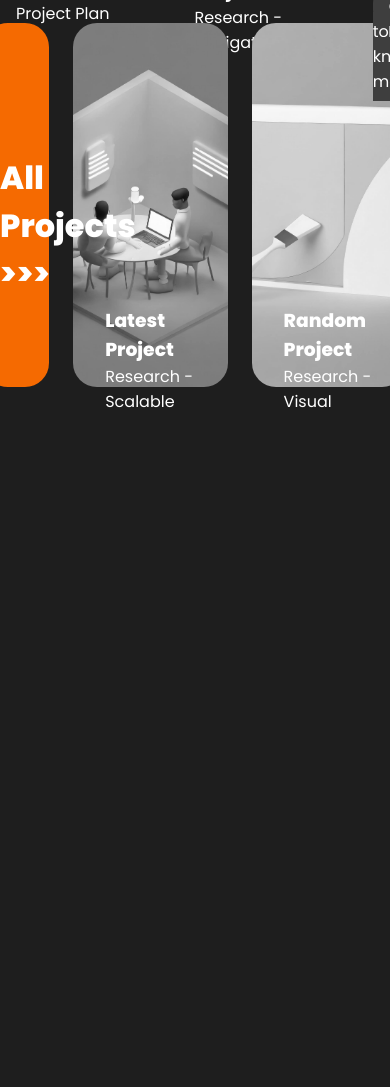
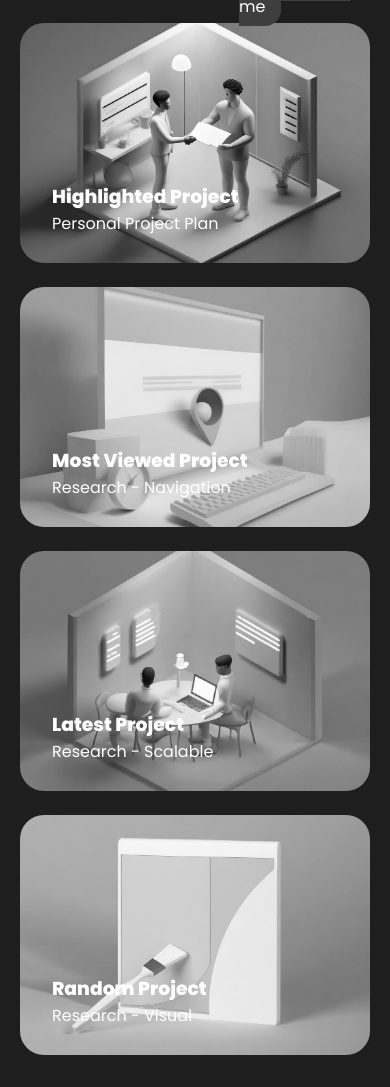
Before and after one commit to julienverheijen/Portfolio_S6, a PHP site: page / in a window 390 px wide; the page is wider, and only the part inside the window is pictured. Shown: the part 422-1509 px from the top of that part. Before the commit the page ends 830 px from the top of that part, so only its background shows below. Run offline with PHP 8.4, Linux system fonts and the light colour scheme.

Commit message:
Responsive changes

```diff
--- a/homepage.css
+++ b/homepage.css
@@ -1,3 +1,7 @@
+body{
+    margin: 2em 5em;
+}
+
 #project1 { grid-area: project1; }
 #project2 { grid-area: project2; }
 #project3 { grid-area: project3; }
@@ -99,3 +103,38 @@
 a:hover{
     text-decoration: none;
 }
+
+@media only screen and (max-width: 1250px) {
+    body{
+        margin: 2em 5em;
+    }
+
+    .home-container{
+        grid-template-areas:    "project1 project1 project1 readingGuide readingGuide"
+                                "project1 project1 project1 aboutMe aboutMe"
+                                "project2 project2 project2 aboutMe aboutMe"
+                                "allProjects allProjects project3 project3 project3"
+                                "allProjects allProjects project4 project4 project4";
+        grid-template-columns: 20% 20% 20% 20% 20%;
+        grid-template-rows: 4rem calc(20vh - 4rem) 20vh 20vh 20vh;
+        grid-gap: 1.5rem;
+    }
+  }
+
+@media only screen and (max-width: 800px) {
+    body{
+        margin: 2em;
+    }
+
+    .home-container{
+        grid-template-areas:    "allProjects readingGuide"
+                                "allProjects aboutMe"
+                                "project1 project1"
+                                "project2 project2"
+                                "project3 project3"
+                                "project4 project4";
+        grid-template-columns: 50% 50%;
+        grid-template-rows: 4rem calc(47vh - 6rem) 15rem 15rem 15rem 15rem;
+        grid-gap: 1.5rem;
+    }
+  }
--- a/projects.css
+++ b/projects.css
@@ -24,7 +24,7 @@
             flex-direction: column;
     -ms-flex-pack: distribute;
         justify-content: start;
-    width: 370px;
+    width: 20rem;
     height: auto;
     -webkit-transition: all 0.2s ease;
     transition: all 0.2s ease;
@@ -91,7 +91,7 @@
 }
 
 .top__img {
-    height: 27rem;
+    height: 20rem;
     overflow: hidden;
     -webkit-transition: height 0.5s;
     transition: height 0.5s;
--- a/styles.css
+++ b/styles.css
@@ -31,7 +31,7 @@ html {
 body{
     background-color: var(--black);
     color: var(--white);
-    margin: 2rem;
+    margin: 2em 2em;
 }
 
 .mainNav{
@@ -144,7 +144,7 @@ img{
 
 @media screen and (min-width: 1280px) {
     .maxViewWidth {
-      width: 1250px;
+      width: 1100px;
       margin-left: auto;
       margin-right: auto;
     }
```
Also changed, not shown: 2 other files.
